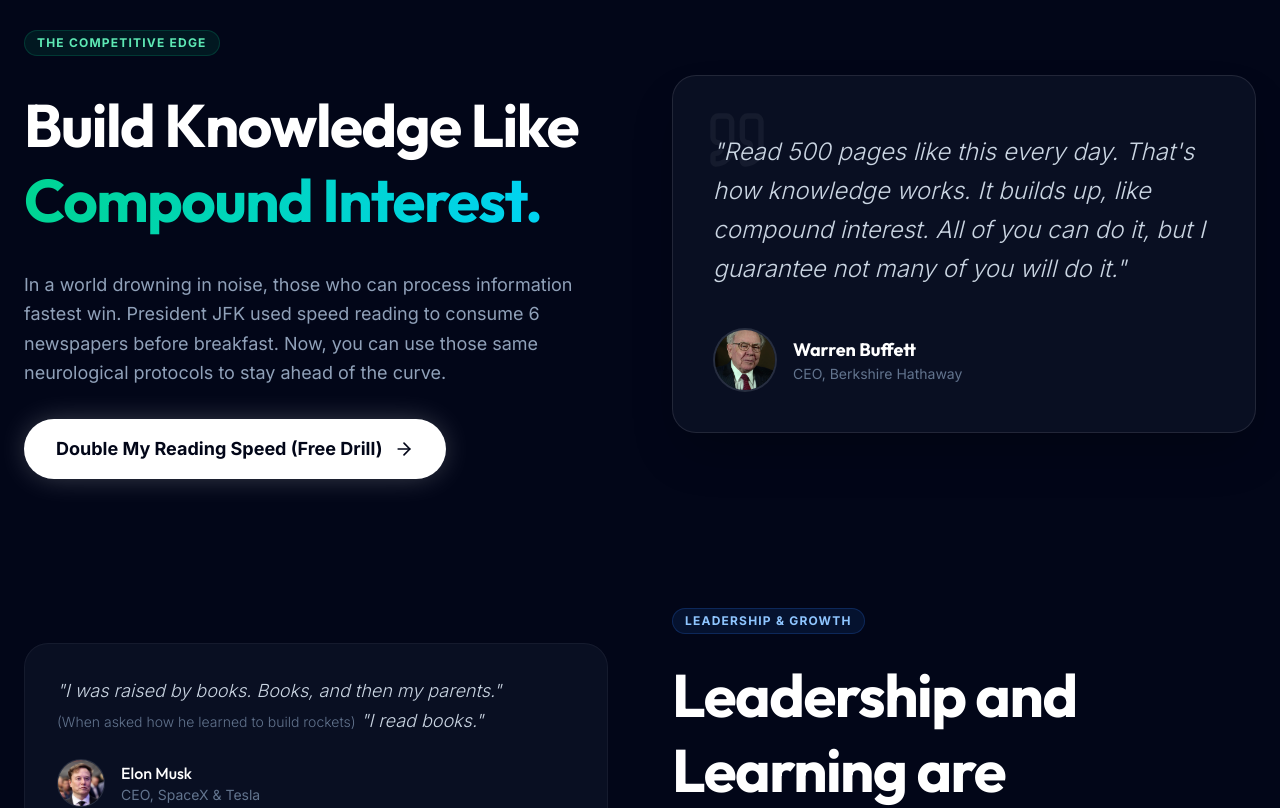
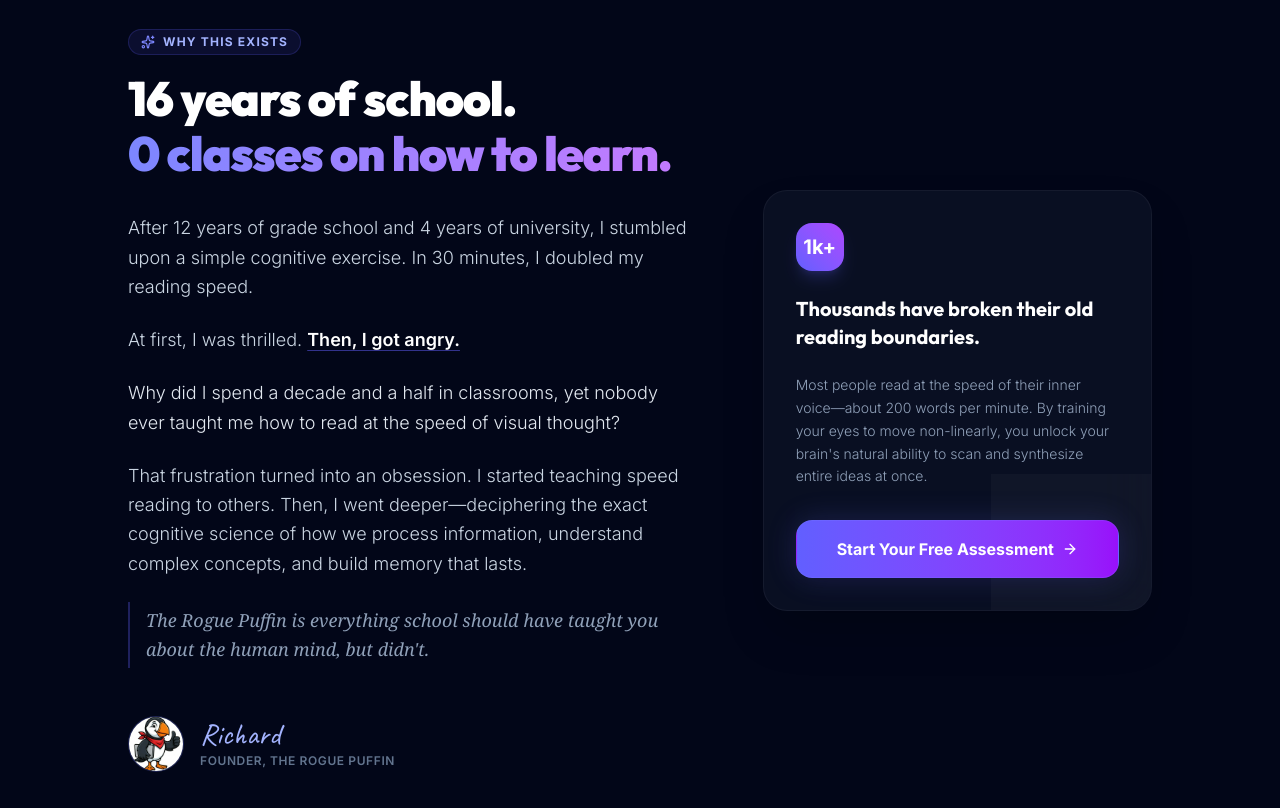
Before and after one commit to richardvanderkolk/the-rogue-puffin, a Next.js app: page / in a window 1280 px wide. Shown: the part 900-1708 px from the top of the page. Built offline with nearby package versions, Linux system fonts and the light colour scheme; no server answers; grey boxes are pictures that could not be loaded.

Commit message:
feat: add founder's story section below hero on landing page

```diff
--- a/src/app/page.tsx
+++ b/src/app/page.tsx
@@ -4,6 +4,7 @@ import { ArrowRight, Zap, Brain, BookOpen, Clock, Activity, ArrowDown } from "lu
 import { OutliersSection } from "@/components/landing/OutliersSection";
 import { IsThisForYouSection } from "@/components/landing/IsThisForYouSection";
 import { WallOfWinsSection } from "@/components/landing/WallOfWinsSection";
+import { StorySection } from "@/components/landing/StorySection";
 
 import { Metadata } from "next";
 
@@ -74,6 +75,9 @@ export default function V2LandingPage() {
                 </div>
             </section>
 
+            {/* 1.5 Founder's Story Section */}
+            <StorySection />
+
             {/* 2. The Mechanics (Why It Works) - Replaced with Outliers Section */}
             <OutliersSection />
 
--- /dev/null
+++ b/src/components/landing/StorySection.tsx
@@ -0,0 +1,119 @@
+import Image from "next/image";
+import { ArrowRight, Sparkles } from "lucide-react";
+import Link from "next/link";
+
+export function StorySection() {
+  return (
+    <section className="relative py-24 md:py-32 px-6 bg-slate-950 border-t border-white/5 overflow-hidden">
+      {/* Dynamic background glow effects */}
+      <div className="absolute top-1/2 left-1/4 -translate-y-1/2 w-[500px] h-[500px] bg-indigo-500/5 rounded-full blur-[120px] -z-10 pointer-events-none" />
+      <div className="absolute bottom-0 right-1/4 w-[400px] h-[400px] bg-purple-500/5 rounded-full blur-[100px] -z-10 pointer-events-none" />
+
+      <div className="max-w-5xl mx-auto">
+        <div className="grid grid-cols-1 lg:grid-cols-12 gap-12 lg:gap-16 items-center">
+
+          {/* Main Story Text (7 cols on large screens) */}
+          <div className="lg:col-span-7 space-y-8">
+            <div className="space-y-4">
+              <div className="inline-flex items-center gap-2 px-3 py-1 rounded-full bg-indigo-500/10 border border-indigo-500/20 text-indigo-300 text-xs font-bold uppercase tracking-widest">
+                <Sparkles className="w-3.5 h-3.5 text-indigo-400" /> Why This Exists
+              </div>
+              <h2 className="text-3xl md:text-5xl font-black text-white tracking-tight leading-[1.15]">
+                16 years of school. <br />
+                <span className="text-transparent bg-clip-text bg-gradient-to-r from-indigo-400 to-purple-400">
+                  0 classes on how to learn.
+                </span>
+              </h2>
+            </div>
+
+            <div className="space-y-6 text-base md:text-lg text-slate-300 font-light leading-relaxed">
+              <p>
+                After 12 years of grade school and 4 years of university, I stumbled upon a simple cognitive exercise. In 30 minutes, I doubled my reading speed.
+              </p>
+
+              <p>
+                At first, I was thrilled. <span className="text-white font-semibold underline decoration-indigo-500/50 underline-offset-4">Then, I got angry.</span>
+              </p>
+
+              <p className="text-slate-200">
+                Why did I spend a decade and a half in classrooms, yet nobody ever taught me how to read at the speed of visual thought?
+              </p>
+
+              <p>
+                That frustration turned into an obsession. I started teaching speed reading to others. Then, I went deeper—deciphering the exact cognitive science of how we process information, understand complex concepts, and build memory that lasts.
+              </p>
+
+              <p className="border-l-2 border-indigo-500/30 pl-4 py-1 italic text-slate-400 font-serif">
+                <strong>The Rogue Puffin</strong> is everything school should have taught you about the human mind, but didn't.
+              </p>
+            </div>
+
+            {/* Signature Block */}
+            <div className="flex items-center gap-4 pt-4">
+              <div className="relative w-14 h-14 rounded-full border border-indigo-500/20 overflow-hidden bg-slate-900 shadow-inner">
+                <Image
+                  src="/assets/mascot.png"
+                  alt="The Rogue Puffin Founder"
+                  fill
+                  className="object-cover scale-110"
+                />
+              </div>
+              <div>
+                <p className="font-handwriting text-3xl text-indigo-300 leading-none mb-1">
+                  Richard
+                </p>
+                <p className="text-xs text-slate-500 uppercase tracking-wider font-semibold">
+                  Founder, The Rogue Puffin
+                </p>
+              </div>
+            </div>
+          </div>
+
+          {/* Graphical Side-Card (5 cols on large screens) */}
+          <div className="lg:col-span-5 relative group">
+            {/* Ambient card glow */}
+            <div className="absolute -inset-4 bg-gradient-to-r from-indigo-500/10 to-purple-500/10 rounded-[2.5rem] blur-2xl opacity-75 group-hover:opacity-100 transition-opacity duration-500 -z-10" />
+
+            <div className="bg-slate-900/60 backdrop-blur-xl border border-white/5 rounded-3xl p-8 shadow-2xl relative overflow-hidden flex flex-col justify-between min-h-[360px] transform group-hover:-translate-y-1 transition-all duration-300">
+
+              {/* Decorative Puffin watermark background */}
+              <div className="absolute -right-8 -bottom-8 w-48 h-48 opacity-5 group-hover:opacity-10 transition-opacity pointer-events-none">
+                <Image
+                  src="/assets/puffin-perfect.png"
+                  alt=""
+                  fill
+                  className="object-contain"
+                />
+              </div>
+
+              <div className="space-y-6">
+                <div className="w-12 h-12 rounded-2xl bg-gradient-to-tr from-indigo-500 to-purple-500 flex items-center justify-center shadow-lg shadow-indigo-500/20">
+                  <span className="text-xl font-bold text-white">1k+</span>
+                </div>
+
+                <h3 className="text-xl font-bold text-white leading-snug">
+                  Thousands have broken their old reading boundaries.
+                </h3>
+
+                <p className="text-sm text-slate-400 leading-relaxed font-light">
+                  Most people read at the speed of their inner voice—about 200 words per minute. By training your eyes to move non-linearly, you unlock your brain's natural ability to scan and synthesize entire ideas at once.
+                </p>
+              </div>
+
+              <div className="pt-8 relative z-10">
+                <Link
+                  href="/rogue-session/start?v2=true"
+                  className="w-full group/btn relative py-4 bg-gradient-to-r from-indigo-500 to-purple-600 hover:from-indigo-400 hover:to-purple-500 text-white rounded-2xl font-bold text-base transition-all active:scale-[0.98] flex items-center justify-center gap-2 shadow-[0_0_30px_rgba(99,102,241,0.2)] hover:shadow-[0_0_40px_rgba(99,102,241,0.4)] border border-indigo-400/20"
+                >
+                  Start Your Free Assessment
+                  <ArrowRight className="w-4 h-4 group-hover/btn:translate-x-1 transition-transform" />
+                </Link>
+              </div>
+            </div>
+          </div>
+
+        </div>
+      </div>
+    </section>
+  );
+}
```
